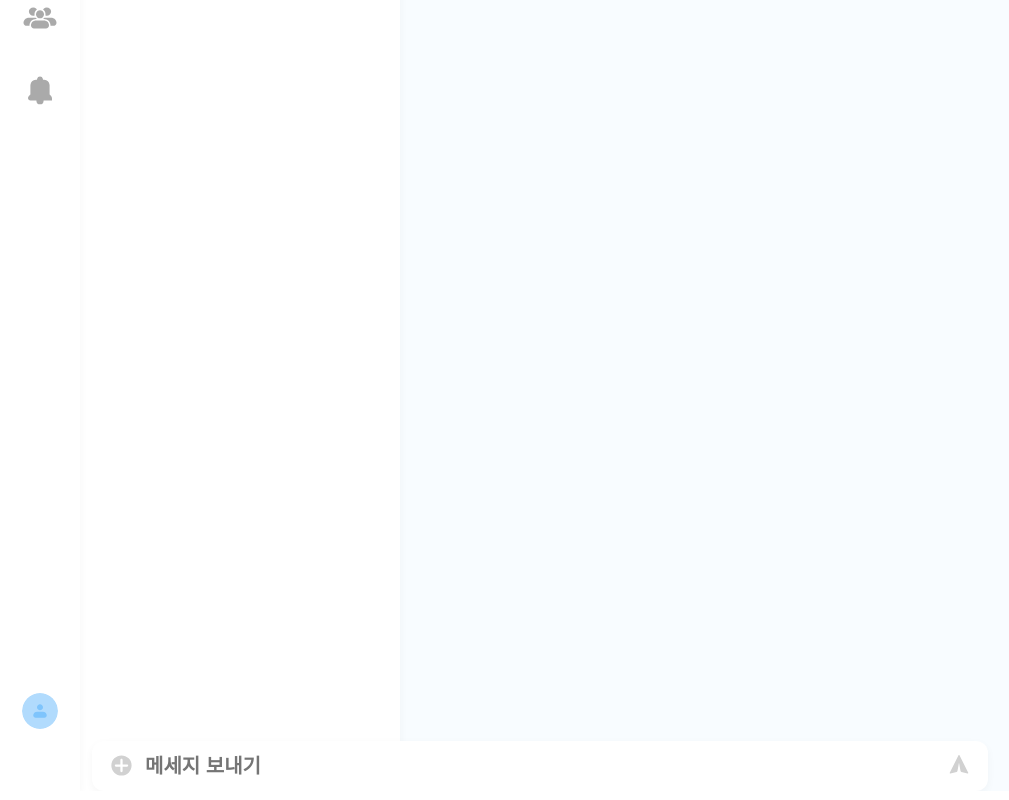
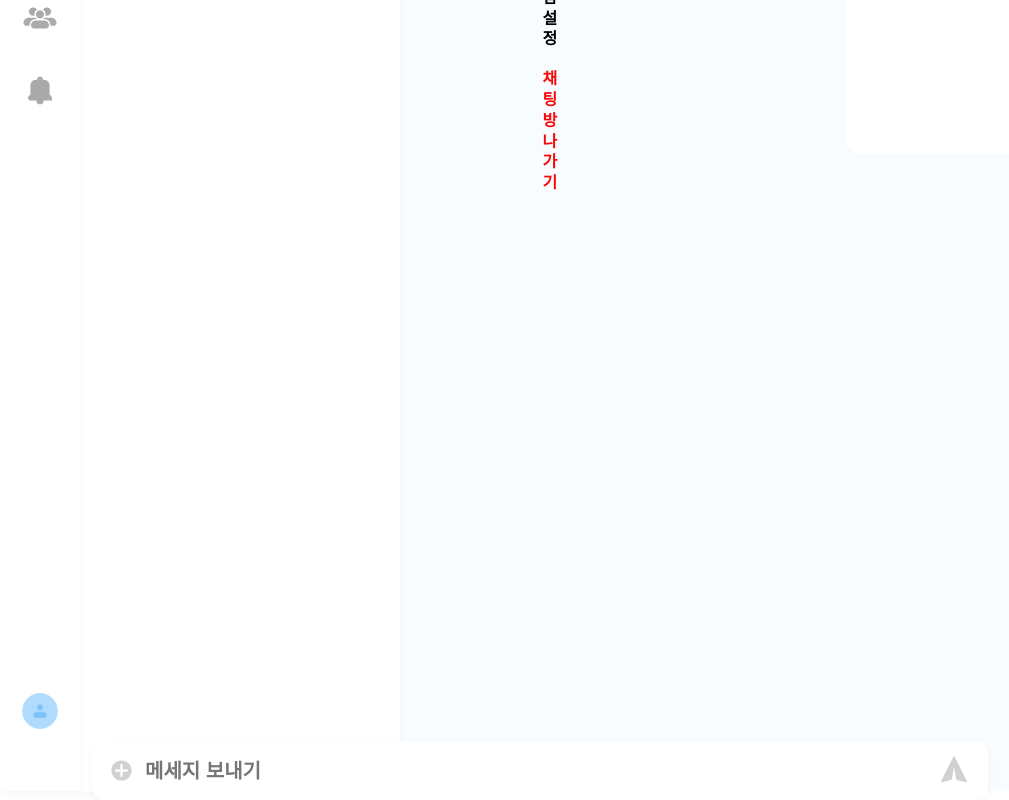
Before and after one commit to apeun-gidaechi/seugi-desktop, a React (Vite) app: page /chat in a window 1280 px wide. Shown: the part 180-980 px from the top of the page, without its empty margins (0-1009 px from the left). Built offline with nearby package versions, Linux system fonts and the light colour scheme.

Commit message:
style : 이미지 변경 코드 추가

```diff
--- a/src/components/sendMessage/sendMessage.style.ts
+++ b/src/components/sendMessage/sendMessage.style.ts
@@ -1,6 +1,4 @@
 import styled from "styled-components";
-import { createGlobalStyle } from 'styled-components';
-
 
 export const SendMessageWrap = styled.div`
     height: 64px;
@@ -9,20 +7,15 @@ export const SendMessageWrap = styled.div`
     gap: 10px;
     justify-content: space-between;
     align-items: center;
-
-
-
     border-radius: 12px;
     background: var(--Sub-White, #FFF);
-    /* ev1 */
     box-shadow: 0px 3px 9px 0px rgba(0, 0, 0, 0.04);
-
     width: 70vw;
     max-width: 1016px;
-
     margin-left: 12px;
     margin-top: 871px;
 `
+
 export const PlustFileButton = styled.button`
     border: none;
     background: none;
@@ -35,17 +28,14 @@ export const PlusMessageFile = styled.img`
     display: block;
 `
 
-export const SendMessage = styled.input`
+export const SendMessageInput = styled.input`
     flex: 1;
-
     font-family: 'Pretendard-Regular', sans-serif;
     color: var(--Gray-Gray500, #AAA);
-
     font-size: 20px;
     font-style: normal;
     font-weight: 600;
     line-height: 130%; /* 26px */
-
     border: none;
     background: none;
     outline: none;
@@ -55,11 +45,12 @@ export const SendMessage = styled.input`
     }
 `
 
+export const SendArrowButton = styled.button`
+    border: none;
+    background: none;
+`
+
 export const SendArrow = styled.img`
     width: 25.75px;
     height: 25.75px;
 `
-
-export const SendArrowWrap = styled.div`
-
-`
--- a/src/components/sendMessage/sendMessage.tsx
+++ b/src/components/sendMessage/sendMessage.tsx
@@ -1,32 +1,32 @@
-import React, { ChangeEvent } from 'react';
-import * as S from '../sendMessage/sendMessage.style';
+import React, { useState } from 'react';
+import * as S from "../sendMessage/sendMessage.style";
 
-import PlusMessageFile from '@/assets/image/chat-components/MessageFile.svg';
-import SendArrow from '@/assets/image/chat-components/SendArrow.svg';
+import PlusMessageFile from "@/assets/image/chat-components/MessageFile.svg";
+import SendArrow from "@/assets/image/chat-components/SendArrow.svg";
+import SendArrowBlue from "@/assets/image/chat-components/SendArrowBlue.svg";
 
-const SendMessage: React.FC = () => {
-  const handleMessageChange = (event: ChangeEvent<HTMLInputElement>) => {
-    const message = event.target.value;
-    console.log(message);
+const SendMessage = () => {
+  const [isClicked, setIsClicked] = useState(false);
+
+  const handleClick = () => {
+    setIsClicked(prevState => !prevState);
   };
 
   return (
-    <>
-      <S.SendMessageWrap>
+    <S.SendMessageWrap>
         <S.PlustFileButton>
-          <S.PlusMessageFile src={PlusMessageFile} />
+            <S.PlusMessageFile src={PlusMessageFile}/>
         </S.PlustFileButton>
-        <S.SendMessage
-          type="text"
-          placeholder="메세지 보내기"
-          onChange={handleMessageChange}
-        />
-        <S.SendArrowWrap>
-          <S.SendArrow src={SendArrow} />
-        </S.SendArrowWrap>
-      </S.SendMessageWrap>
-    </>
+        <S.SendMessageInput type="text" placeholder="메세지 보내기"/>
+        <S.SendArrowButton onClick={handleClick}>
+          {isClicked ? (
+            <img src={SendArrowBlue} alt="error" />
+          ) : (
+            <img src={SendArrow} alt="error" />
+          )}
+        </S.SendArrowButton>
+    </S.SendMessageWrap>
   );
-};
+}
 
 export default SendMessage;
--- a/src/components/sidebar/sidebar.tsx
+++ b/src/components/sidebar/sidebar.tsx
@@ -49,8 +49,8 @@ const sidebar = () => {
         <MainRoomInfoManger/>
         {/* <MainRoomSearch/> */}
         <MainRoomMemberManger/>
-        {/* <CreateRoomPlus/>
-        <CreateRoomName/>
+        <CreateRoomPlus/>
+        {/*<CreateRoomName/>
         <ChatForm/> */}
         </S.ChatingPage>
       </>
```
Also changed, not shown: src/assets/image/chat-components/sendarrowblue.svg (added).
